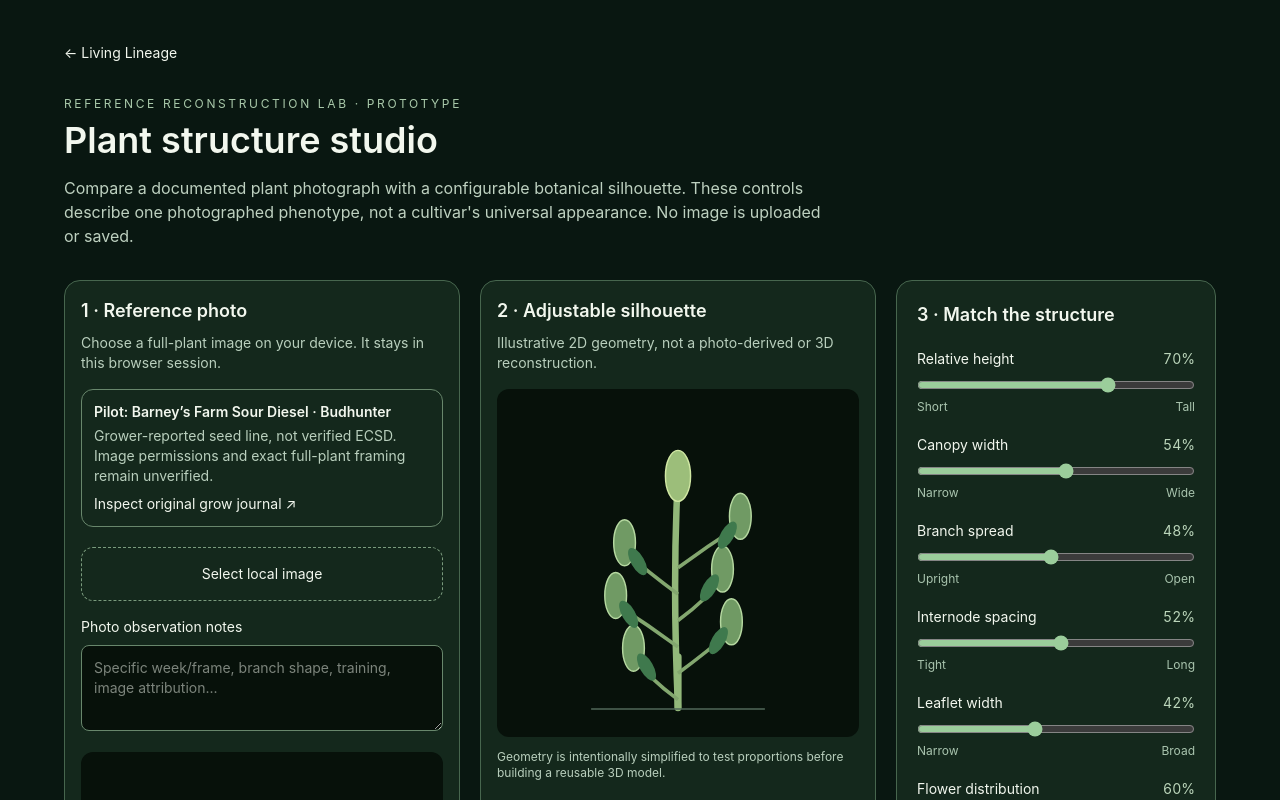
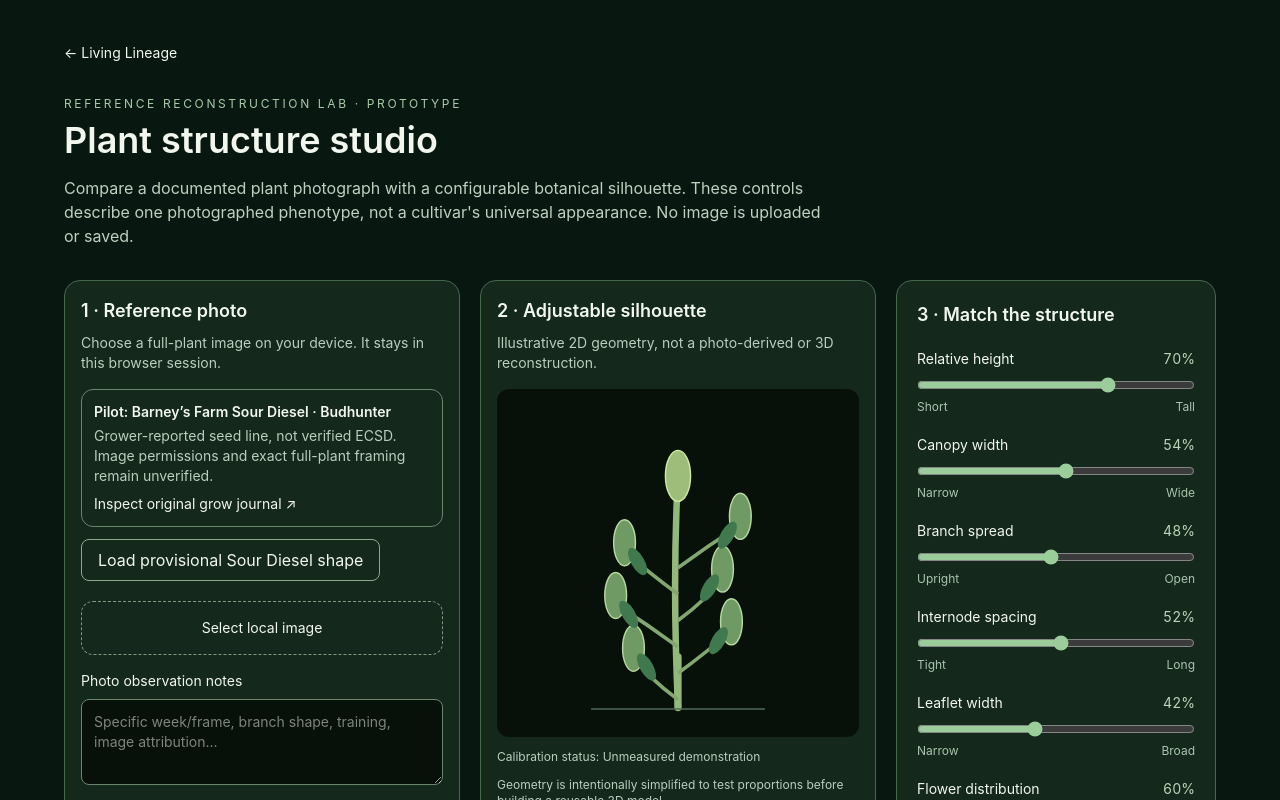
Before and after one commit to diamondmind88/Cannagraph, a Next.js app: page /living-lineage/reference-studio in a window 1280 px wide. Shown: the top 800 px of the page. Built offline with nearby package versions, Linux system fonts and the light colour scheme.

Commit message:
Add clearly labeled narrative-based Sour Diesel morphology calibration preset

```diff
--- a/src/app/living-lineage/reference-studio/page.tsx
+++ b/src/app/living-lineage/reference-studio/page.tsx
@@ -5,6 +5,7 @@ import Link from "next/link";
 
 const initial = { height: 70, width: 54, branchAngle: 48, internode: 52, leafWidth: 42, flowerDensity: 60 };
 type Trait = keyof typeof initial;
+const provisional = { height: 80, width: 48, branchAngle: 38, internode: 56, leafWidth: 42, flowerDensity: 68 };
 const pilotSource = "https://growdiaries.com/diaries/223385-sour-diesel-grow-journal-by-budhunter/week/1282387?lnk=0";
 const fields: { key: Trait; label: string; low: string; high: string }[] = [
   { key: "height", label: "Relative height", low: "Short", high: "Tall" },
@@ -20,6 +21,7 @@ export default function ReferenceStudio() {
   const [reference, setReference] = useState<string | null>(null);
   const [fileName, setFileName] = useState("");
   const [sourceNotes, setSourceNotes] = useState("");
+  const [calibration, setCalibration] = useState<"unmeasured" | "provisional" | "manual">("unmeasured");
   const h = 180 + traits.height * 2;
   const spread = 35 + traits.width * 1.25;
   const branchRise = 20 + (100 - traits.branchAngle) * .75;
@@ -41,6 +43,7 @@ export default function ReferenceStudio() {
           <h2 className="text-lg font-semibold">1 · Reference photo</h2>
           <p className="mt-2 text-sm text-[#b9cfbd]">Choose a full-plant image on your device. It stays in this browser session.</p>
           <div className="mt-4 rounded-xl border border-[#68876c] p-3 text-sm"><p className="font-semibold">Pilot: Barney’s Farm Sour Diesel · Budhunter</p><p className="mt-1 text-[#b9cfbd]">Grower-reported seed line, not verified ECSD. Image permissions and exact full-plant framing remain unverified.</p><a href={pilotSource} target="_blank" rel="noopener noreferrer" className="mt-2 inline-block underline">Inspect original grow journal ↗</a></div>
+          <button type="button" className="mt-3 rounded-lg border border-[#8ba98c] px-4 py-2 text-sm" onClick={() => { setTraits(provisional); setCalibration("provisional"); setSourceNotes("Provisional interpretation of grower narrative: relatively tall plant, dominant central cola, lateral branches less developed; LST, defoliation and lollipopping documented. NOT measured from image pixels. Review individual frames before using as reference geometry."); }}>Load provisional Sour Diesel shape</button>
           <label className="mt-5 block cursor-pointer rounded-xl border border-dashed border-[#7a9b7d] p-4 text-center text-sm">Select local image
             <input type="file" accept="image/*" className="sr-only" onChange={e => {
               const file = e.target.files?.[0]; if (!file) return;
@@ -67,17 +70,18 @@ export default function ReferenceStudio() {
             <ellipse cx="250" cy={440-h} rx={14+traits.leafWidth*.08} ry={22+traits.flowerDensity*.22} fill="#9cbe7a" stroke="#d0e7a3" strokeWidth="2"/>
             <path d="M130 442 H370" stroke="#516958" strokeWidth="2"/>
           </svg>
+          <p className="mt-3 text-xs text-[#b9cfbd]">Calibration status: {calibration === "provisional" ? "Provisional narrative-based estimate; no pixel measurements" : calibration === "manual" ? "Manually adjusted; not independently verified" : "Unmeasured demonstration"}</p>
           <p className="mt-3 text-xs text-[#b9cfbd]">Geometry is intentionally simplified to test proportions before building a reusable 3D model.</p>
         </section>
         <section className="rounded-2xl border border-[#47664e] bg-[#14281c] p-5">
           <h2 className="text-lg font-semibold">3 · Match the structure</h2>
           <div className="mt-5 space-y-5">{fields.map(f => <label key={f.key} className="block">
             <span className="flex justify-between gap-3 text-sm"><span>{f.label}</span><span className="tabular-nums text-[#bbd5ba]">{traits[f.key]}%</span></span>
-            <input aria-label={f.label} type="range" min="0" max="100" value={traits[f.key]} onChange={e=>setTraits(t=>({...t,[f.key]:Number(e.target.value)}))} className="mt-2 w-full accent-[#9bcd9b]"/>
+            <input aria-label={f.label} type="range" min="0" max="100" value={traits[f.key]} onChange={e=>{setTraits(t=>({...t,[f.key]:Number(e.target.value)}));setCalibration("manual");}} className="mt-2 w-full accent-[#9bcd9b]"/>
             <span className="flex justify-between text-xs text-[#a9c4ae]"><span>{f.low}</span><span>{f.high}</span></span>
           </label>)}</div>
-          <button type="button" className="mt-6 w-full rounded-xl border border-[#7d9e7e] px-4 py-3 text-sm" onClick={()=>setTraits(initial)}>Reset proportions</button>
-          <button type="button" className="mt-3 w-full rounded-xl bg-[#cde8bd] px-4 py-3 text-sm font-semibold text-[#173020]" onClick={()=>{const data={schemaVersion:1,subject:"Photographed plant phenotype",referenceFile:fileName||null,sourcePage:pilotSource,sourceNotes,rights:"unverified",identity:"grower-reported Barney’s Farm Sour Diesel",traits,limitations:"Illustrative user-adjusted 2D approximation; not verified 3D morphology or cultivar identity."};const blob=new Blob([JSON.stringify(data,null,2)],{type:"application/json"});const url=URL.createObjectURL(blob);const a=document.createElement("a");a.href=url;a.download="cannagraph-plant-reference.json";a.click();URL.revokeObjectURL(url);}}>Export structure settings</button>
+          <button type="button" className="mt-6 w-full rounded-xl border border-[#7d9e7e] px-4 py-3 text-sm" onClick={()=>{setTraits(initial);setCalibration("unmeasured");}}>Reset proportions</button>
+          <button type="button" className="mt-3 w-full rounded-xl bg-[#cde8bd] px-4 py-3 text-sm font-semibold text-[#173020]" onClick={()=>{const data={schemaVersion:1,subject:"Photographed plant phenotype",referenceFile:fileName||null,sourcePage:pilotSource,sourceNotes,calibrationStatus:calibration,measurementMethod:calibration==="provisional"?"Grower narrative, not image measurements":calibration==="manual"?"Manual slider adjustment":"None",rights:"unverified",identity:"grower-reported Barney’s Farm Sour Diesel",traits,limitations:"Illustrative user-adjusted 2D approximation; not verified 3D morphology or cultivar identity."};const blob=new Blob([JSON.stringify(data,null,2)],{type:"application/json"});const url=URL.createObjectURL(blob);const a=document.createElement("a");a.href=url;a.download="cannagraph-plant-reference.json";a.click();URL.revokeObjectURL(url);}}>Export structure settings</button>
         </section>
       </div>
     </div>
```
